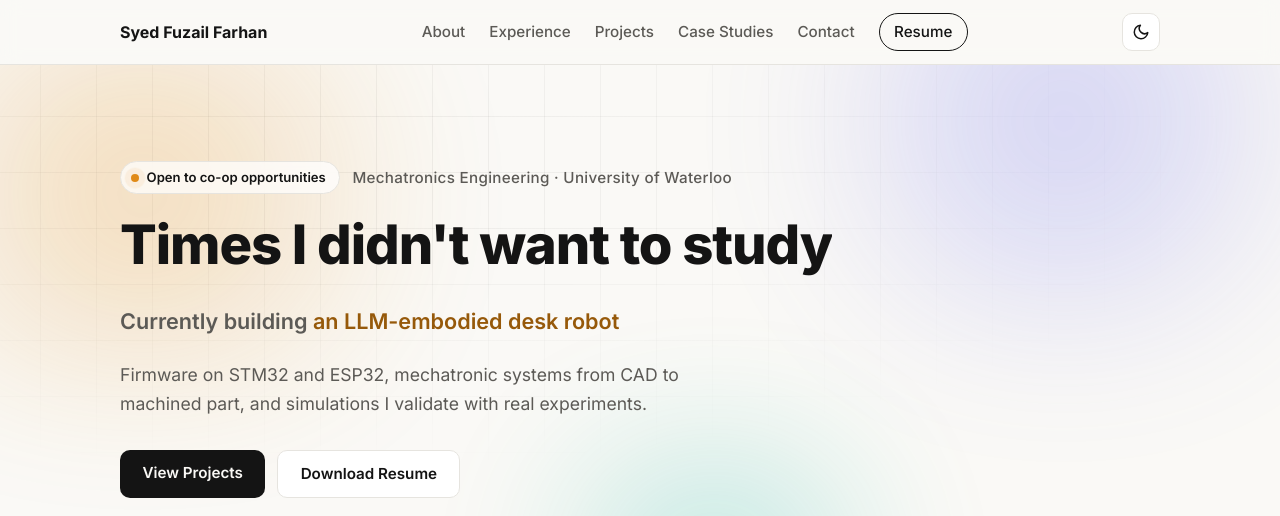
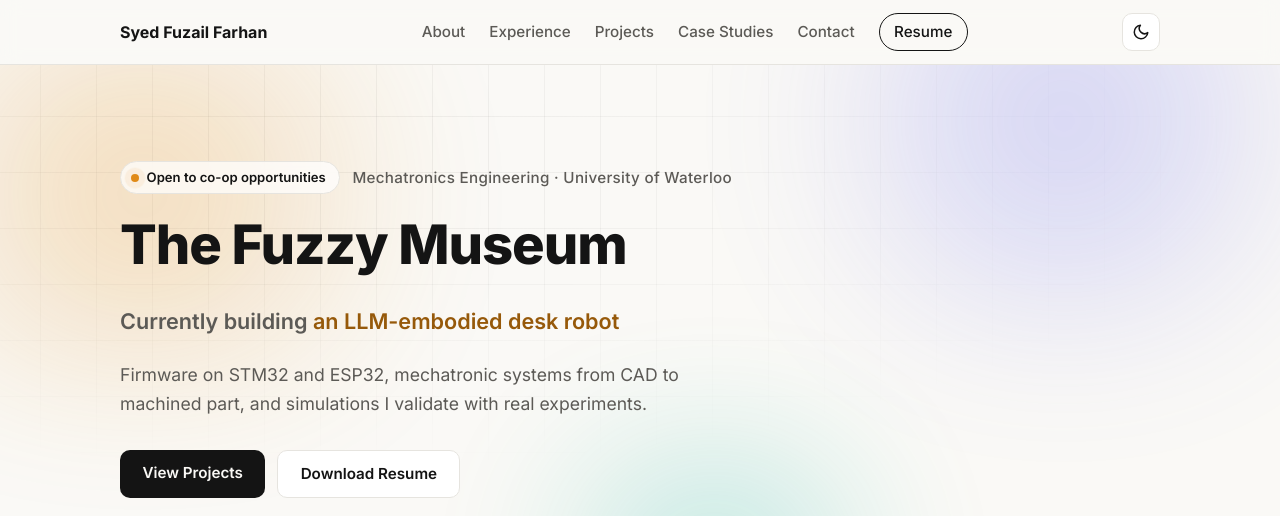
Before and after one commit to fuzail127/fuzzymuseum, a plain HTML site: page index.html in a window 1280 px wide. Shown: the top 516 px of the page. Drawn offline with nearby package versions, Linux system fonts and the light colour scheme.

Commit message:
Change hero headline to 'The Fuzzy Museum'

```diff
--- a/index.html
+++ b/index.html
@@ -63,7 +63,7 @@
         </a>
         <p class="hero-kicker">Mechatronics Engineering · University of Waterloo</p>
       </div>
-      <h1 data-hero><span class="shimmer">Times I didn't want to study</span></h1>
+      <h1 data-hero><span class="shimmer">The Fuzzy Museum</span></h1>
       <p class="hero-rotator" data-hero>
         Currently building
         <span class="rotator" aria-live="polite">
```
